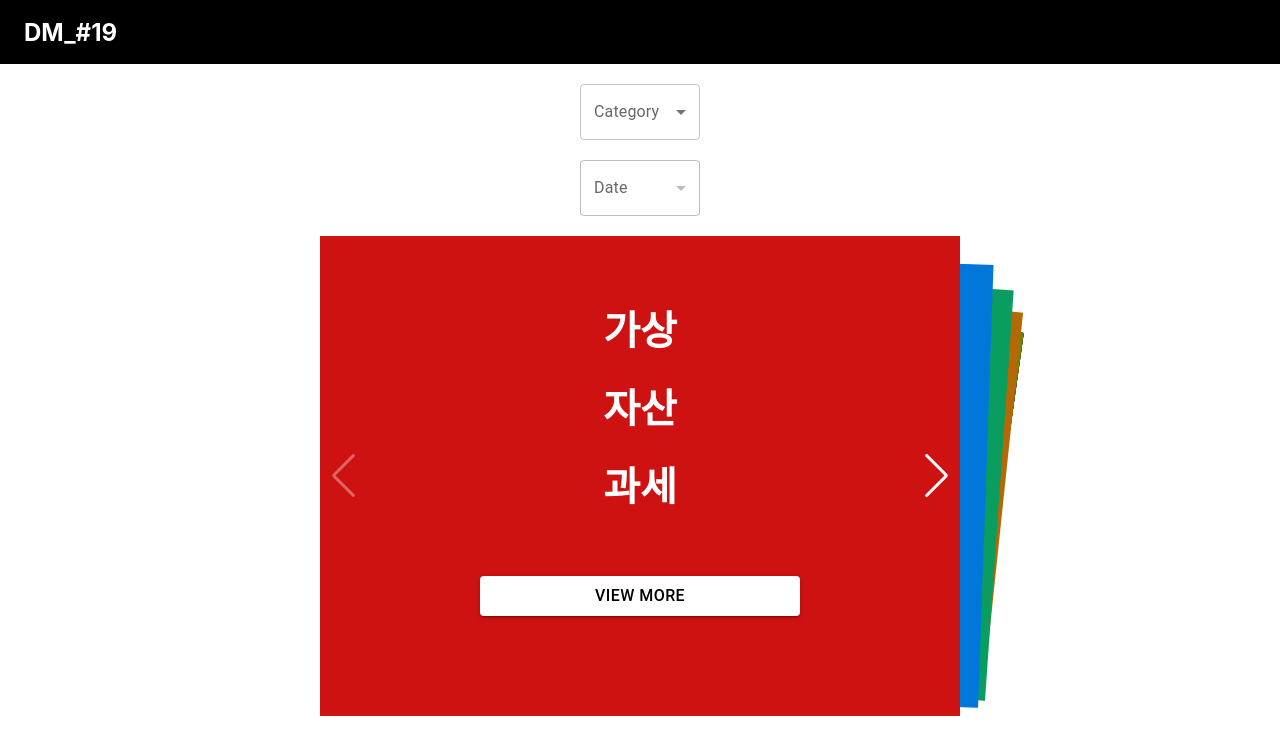
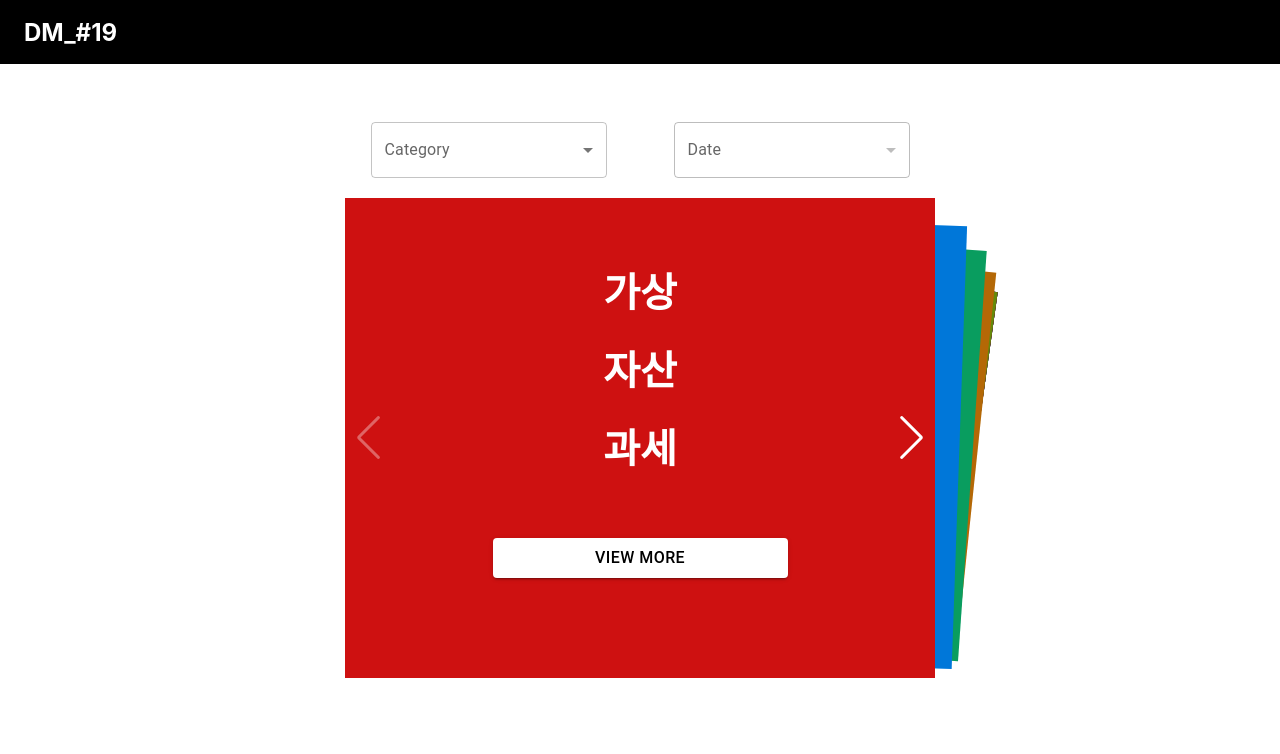
Before and after one commit to LiiNen/DM-crayon, a React (Create React App) app in the folder front/: page / in a window 1280 px wide. Shown: the top 754 px of the page. Built offline with nearby package versions, Linux system fonts and the light colour scheme.

Commit message:
Fix search option logic

```diff
--- a/front/src/components/Home/Keyword.jsx
+++ b/front/src/components/Home/Keyword.jsx
@@ -66,7 +66,6 @@ export default function ({ keyword }) {
       setOpen(open.filter(el => el !== idx));
     }
   };
-  console.log(open);
 
   return (
     <Swiper
--- a/front/src/pages/Home.js
+++ b/front/src/pages/Home.js
@@ -1,4 +1,4 @@
-import React, { useState } from 'react';
+import React, { useState, useEffect } from 'react';
 import { Box, InputLabel, MenuItem, Select, FormControl } from '@mui/material';
 
 import Container from '../components/Container';
@@ -10,21 +10,31 @@ function sortingData(data) {
   return Object.values(data).sort((a, b) => b.data.length - a.data.length);
 }
 
-const searchData = { IT: ['11_1', '11_2', '11_3'], positics: ['10_1', '10_2'] };
+const searchData = { IT: ['11_1', '11_2', '11_3'], 정치: ['10_1', '10_2'] };
 
 const Home = () => {
   const [option, setOption] = useState({ category: '', date: '' });
-  const data = Object.values(tempData).sort((a, b) => b.data.length - a.data.length);
+  const [data, setData] = useState(sortingData(tempData));
   console.log(option);
 
   const handleChange = event => {
-    setOption({ ...option, [event.target.name]: event.target.value });
+    event.target.name === 'category'
+      ? setOption({ [event.target.name]: event.target.value, date: '' })
+      : setOption({ ...option, [event.target.name]: event.target.value });
   };
 
+  useEffect(() => {
+    if (option.date !== '') {
+      setData(sortingData(tempData));
+      console.log('update');
+    }
+  }, [option]);
+
   return (
-    <Container>
+    <Container style={{ maxWidth: '1180px', margin: '0 auto' }}>
       {/* {date ? <Keyword></Keyword> : <h1>Select Date!</h1>} */}
-      <Box sx={{ minWidth: 120 }}>
+      <Box sx={{ display: 'flex', gap: 2, width: '50%', justifyContent: 'space-around' }}>
+        <Box sx={{ flexBasis: '40%', flexShrink: 0 }}>
           <FormControl fullWidth>
             <InputLabel id="demo-simple-select-label">Category</InputLabel>
             <Select
@@ -43,7 +53,7 @@ const Home = () => {
             </Select>
           </FormControl>
         </Box>
-      <Box sx={{ minWidth: 120 }}>
+        <Box sx={{ flexBasis: '40%', flexShrink: 0 }}>
           <FormControl fullWidth>
             <InputLabel id="demo-simple-select-label">Date</InputLabel>
             <Select
@@ -64,6 +74,7 @@ const Home = () => {
             </Select>
           </FormControl>
         </Box>
+      </Box>
       <Keyword keyword={data}></Keyword>
     </Container>
   );
```
Lines whose indentation alone changed are shown as unchanged.
